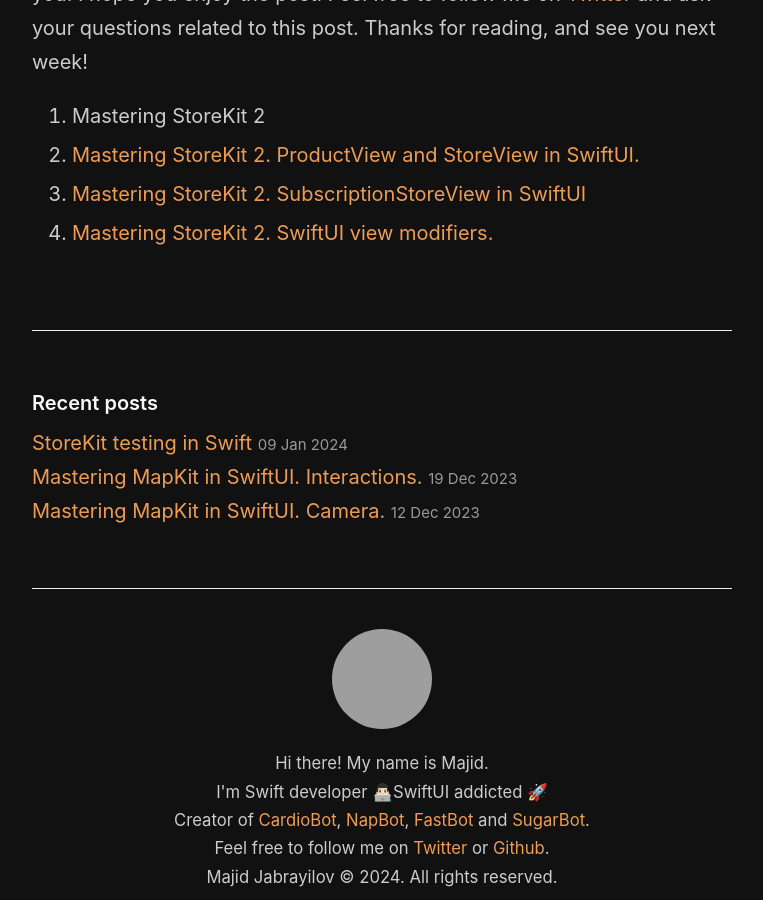
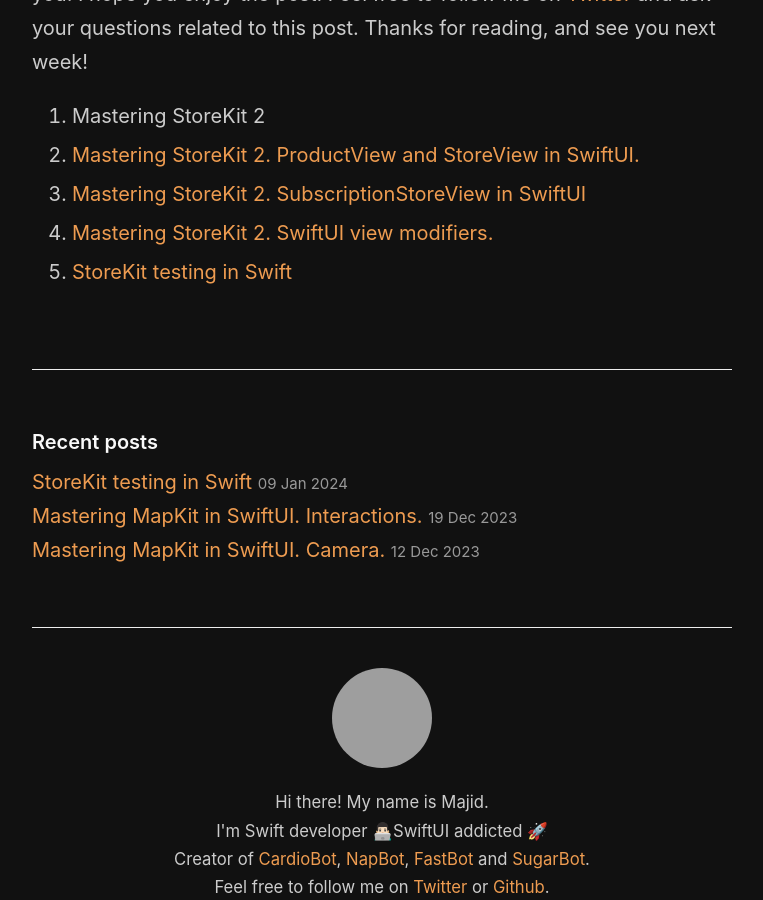
Before and after one commit to mecid/mecid.github.io, a Jekyll site: the page built from _posts/2023-08-01-mastering-storekit2.md, in a window 1280 px wide and 900 px high, scrolled down 6259 px, cut to the strip 0-900 px from the top of the window. Shown: the whole strip, without its empty margins (258-1021 px from the left). Built offline with Jekyll 4.4.1, drawn with Linux system fonts in a browser that asks for light colours; grey boxes are pictures that could not be loaded.

Commit message:
storekit testing reference added to the storekit 2 basics post

```diff
--- a/_posts/2023-08-01-mastering-storekit2.md
+++ b/_posts/2023-08-01-mastering-storekit2.md
@@ -219,3 +219,4 @@ Today we started the series of posts about StoreKit 2. As you can see, it is rea
 2. [Mastering StoreKit 2. ProductView and StoreView in SwiftUI.](/2023/08/08/mastering-storekit2-productview-in-swiftui/)
 3. [Mastering StoreKit 2. SubscriptionStoreView in SwiftUI](/2023/08/23/mastering-storekit2-subscriptionstoreview-in-swiftui/)
 4. [Mastering StoreKit 2. SwiftUI view modifiers.](/2023/08/29/mastering-storekit2-swiftui-view-modifiers/)
+5. [StoreKit testing in Swift](/2024/01/09/storekit-testing-in-swift/)
```
